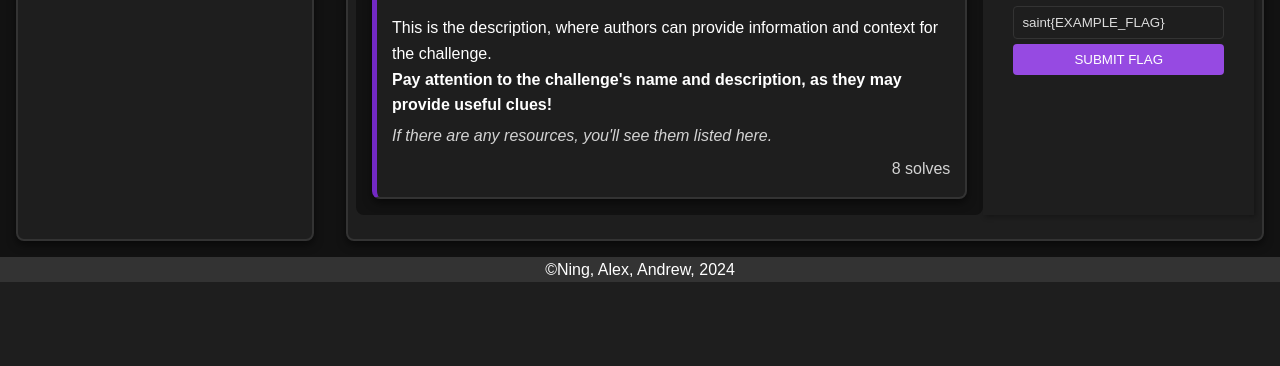
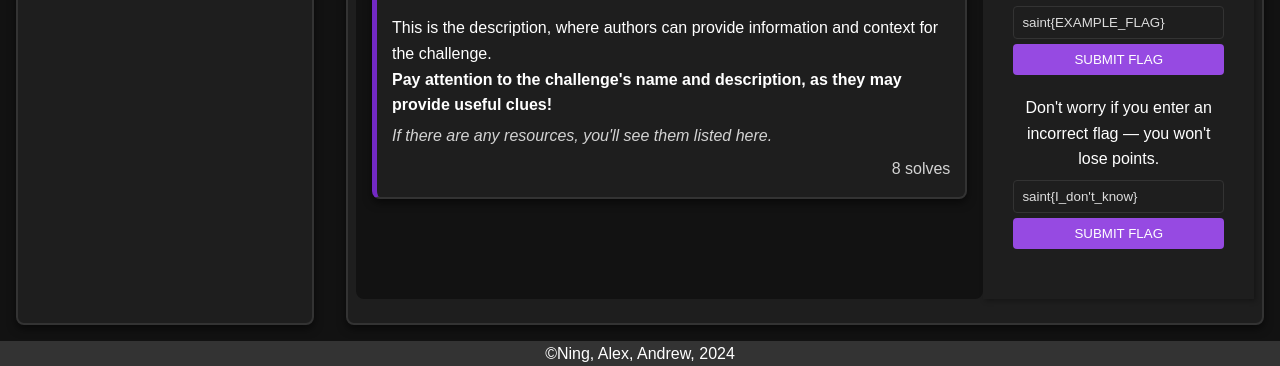
Before and after one commit to SaintNong/SaintCTF, a Flask app: template templates/index.html in a window 1280 px wide. Shown: the part 820-1186 px from the top of the page. Before the commit the page ends 1102 px from the top, so only its background shows below. Run offline with Flask 3, Linux system fonts and the light colour scheme; the template is opened without the code that fills it, so the values that code supplies are empty; parts of the project's set-up code (start-up, migrations or seed data) failed here and were passed over; some libraries are stand-ins or nearby versions.

Commit message:
Add "incorrect flag submission" form to help card
We convert `#flag-form` into a class `.flag-form` to allow styling of a
second flag submission form, that describes the (lack of) action taken
when players submit an incorrect flag. This is accompanied by another
alert, to further enhance realism and immersion.

```diff
--- a/static/css/challenges.css
+++ b/static/css/challenges.css
@@ -180,7 +180,7 @@ svg.feather-link:hover {
 
 
 /* Flag Submission Form Styling */
-#flag-form {
+.flag-form {
     display: flex;
     align-items: center; /* Aligns items vertically in the middle */
     justify-content: start; /* Aligns items to the start of the form */
@@ -191,7 +191,7 @@ svg.feather-link:hover {
     flex-wrap: wrap;
 }
 
-#flag-form input[type="text"] {
+.flag-form input[type="text"] {
     flex-grow: 999; /* Allows the text input to grow and fill available space */
     padding: 8px;
     border: 1px solid var(--form-field-border-color);
@@ -200,12 +200,12 @@ svg.feather-link:hover {
     border-radius: 4px;
 }
 
-#flag-form input[type="text"]:focus {
+.flag-form input[type="text"]:focus {
     outline: none;
     border-color: #555;
 }
 
-#flag-form input[type="submit"] {
+.flag-form input[type="submit"] {
     padding: 8px 16px;
     border: none;
     background-color: var(--purple-1);
@@ -217,7 +217,7 @@ svg.feather-link:hover {
     flex: 1;
 }
 
-#flag-form input[type="submit"]:hover {
+.flag-form input[type="submit"]:hover {
     background-color: var(--purple-2); /* Darker purple on hover for visual feedback */
 }
 
--- a/static/js/index.js
+++ b/static/js/index.js
@@ -11,3 +11,15 @@ $('#flag-form').submit(function (e) {
         footer: "This alert tells you how many points you've earned by completing a challenge."
     });
 });
+
+
+$('#flag-form-incorrect').submit(function (e) {
+    e.preventDefault();
+
+    Swal.fire({
+        title: "Wrong flag!",
+        text: "Incorrect flag. Try again!",
+        icon: "error",
+        footer: "This alert tells you that you should keep trying &mdash; you are not penalised for this action."
+    });
+});
--- a/templates/challenges.html
+++ b/templates/challenges.html
@@ -54,7 +54,7 @@
 
             <h2>Flag Submission</h2>
             <!-- Flag submission form -->
-            <form action="/submit-flag" id="flag-form" method="post">
+            <form action="/submit-flag" class="flag-form" id="flag-form" method="post">
                 <input type="text" id="flag" name="flag" placeholder="saint{EXAMPLE_FLAG}">
                 <input type="submit" value="Submit Flag">
 
--- a/templates/index.html
+++ b/templates/index.html
@@ -63,8 +63,14 @@
                 <div id="flag-section-container">
                     <section id="flag-section">
                         <p>When you've solved a challenge, enter the flag into the <strong>Flag Submission</strong> text field, and press <em>Submit Flag</em>.</p>
-                            <form action="javascript:void(0);" id="flag-form">
+                            <form action="javascript:void(0);" class="flag-form" id="flag-form">
                                 <input type="text" id="flag" name="flag" value="saint{EXAMPLE_FLAG}" disabled>
+                                <input type="submit" value="Submit Flag">
+                            </form>
+
+                        <p>Don't worry if you enter an incorrect flag &mdash; you won't lose points.</p>
+                            <form action="javascript:void(0);" class="flag-form" id="flag-form-incorrect">
+                                <input type="text" id="flag" name="flag" value="saint{I_don't_know}" disabled>
                                 <input type="submit" value="Submit Flag">
                             </form>
                     </section>
```
